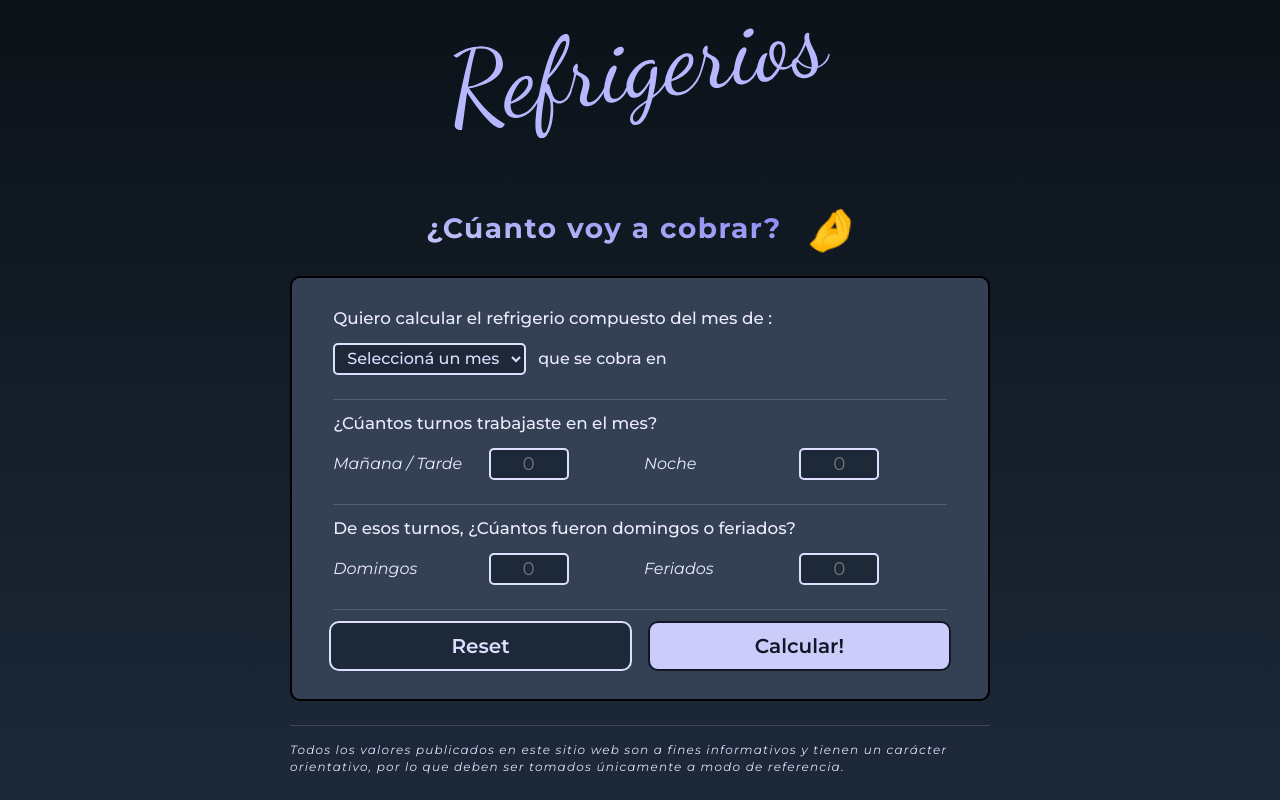
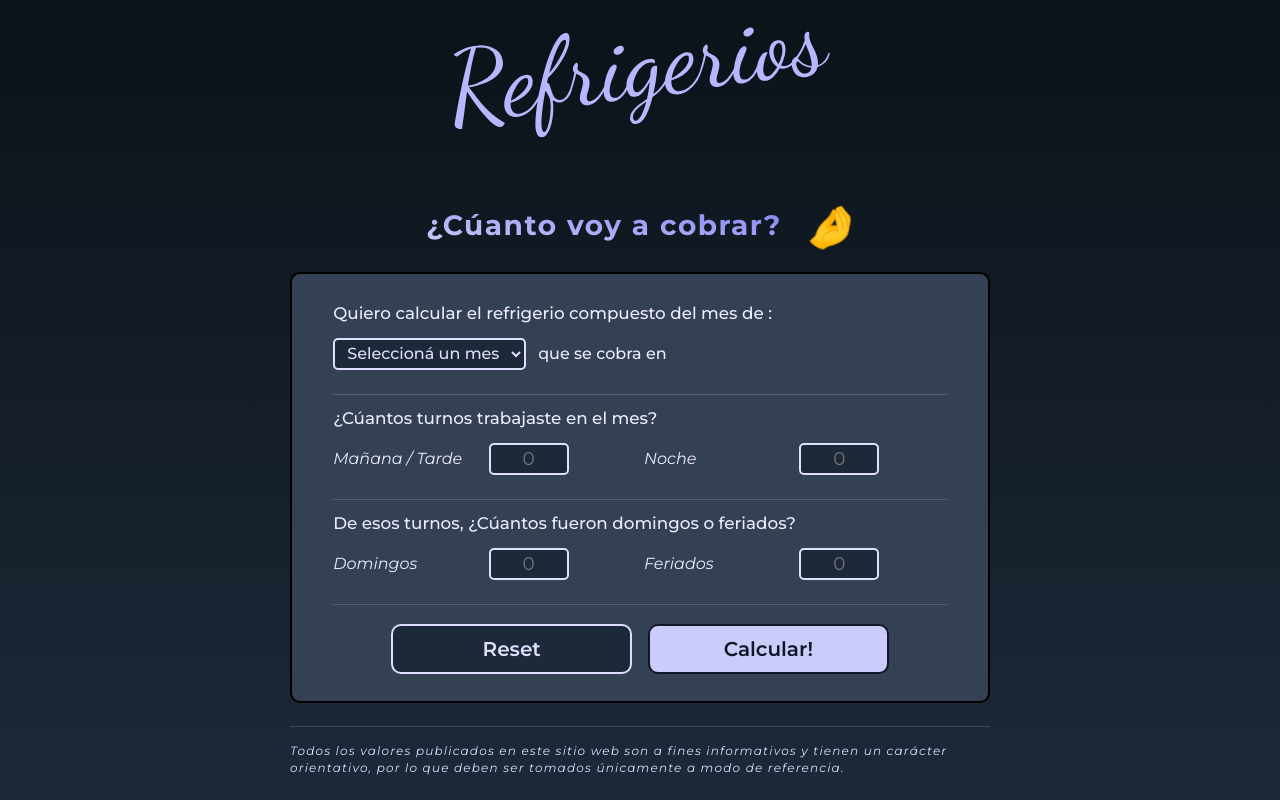
Before and after one commit to Alejandro-Madero/refrigerios, a React (Vite) app: page / in a window 1280 px wide. Built offline with nearby package versions, Linux system fonts and the light colour scheme.

Commit message:
Updated Card component max-width & changed Button's component max-width in larger screens

```diff
--- a/src/Components/Disclaimer/Disclaimer.module.css
+++ b/src/Components/Disclaimer/Disclaimer.module.css
@@ -1,5 +1,6 @@
 .disclaimer {
   width: 90%;
+  max-width: 700px;
   border-top: 0.75px solid rgba(255, 255, 255, 0.15);
   padding: 1rem 0 1rem 0;
   margin-top: 1rem;
--- a/src/Components/Form/Form.module.css
+++ b/src/Components/Form/Form.module.css
@@ -129,6 +129,8 @@ span > .months-payment {
   display: flex;
   justify-content: space-around;
   gap: 1rem;
+  width: 100%;
+  align-self: center;
 }
 
 .form-btns {
@@ -169,6 +171,12 @@ span > .months-payment {
   }
 }
 
+@media (min-width: 500px) {
+  .button-container {
+    margin-top: 0.5rem;
+    width: 80%;
+  }
+}
 @media (min-width: 750px) {
   .form {
     padding: 1rem 1rem;
--- a/src/Components/UI/Card.module.css
+++ b/src/Components/UI/Card.module.css
@@ -1,6 +1,7 @@
 .card {
   background-color: var(--color-neutral-700);
   width: 95%;
+  max-width: 700px;
   justify-self: center;
   border-radius: 10px;
   padding: 0.25rem;
@@ -29,13 +30,11 @@
 @media (min-width: 1250px) {
   .card {
     width: 60%;
-    max-width: 700px;
   }
 }
 
 @media (min-width: 1500px) {
   .card {
     width: 50%;
-    max-width: 700px;
   }
 }
--- a/src/Utils/validateForm.jsx
+++ b/src/Utils/validateForm.jsx
@@ -84,7 +84,7 @@ export const validateForm = function (form) {
   if (totalShifts < 1) {
     errors.shifts.push(
       <ErrorMessage key={6}>
-        ⛔ Si no trabajaste ningún día en el mes, no vas a cobrar ningún
+        ⛔ Si no trabajaste ningún turno en el mes, no vas a cobrar ningún
         refrigerio.
       </ErrorMessage>
     );
```
